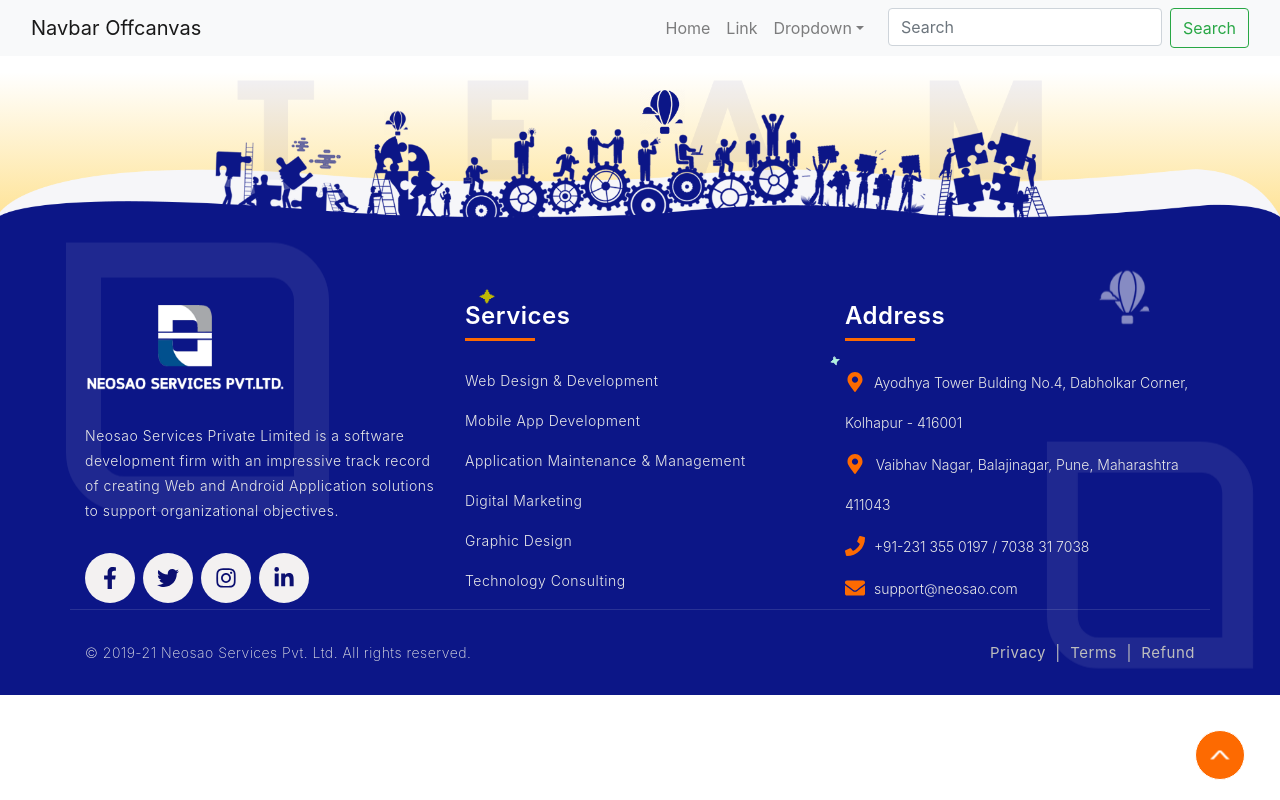
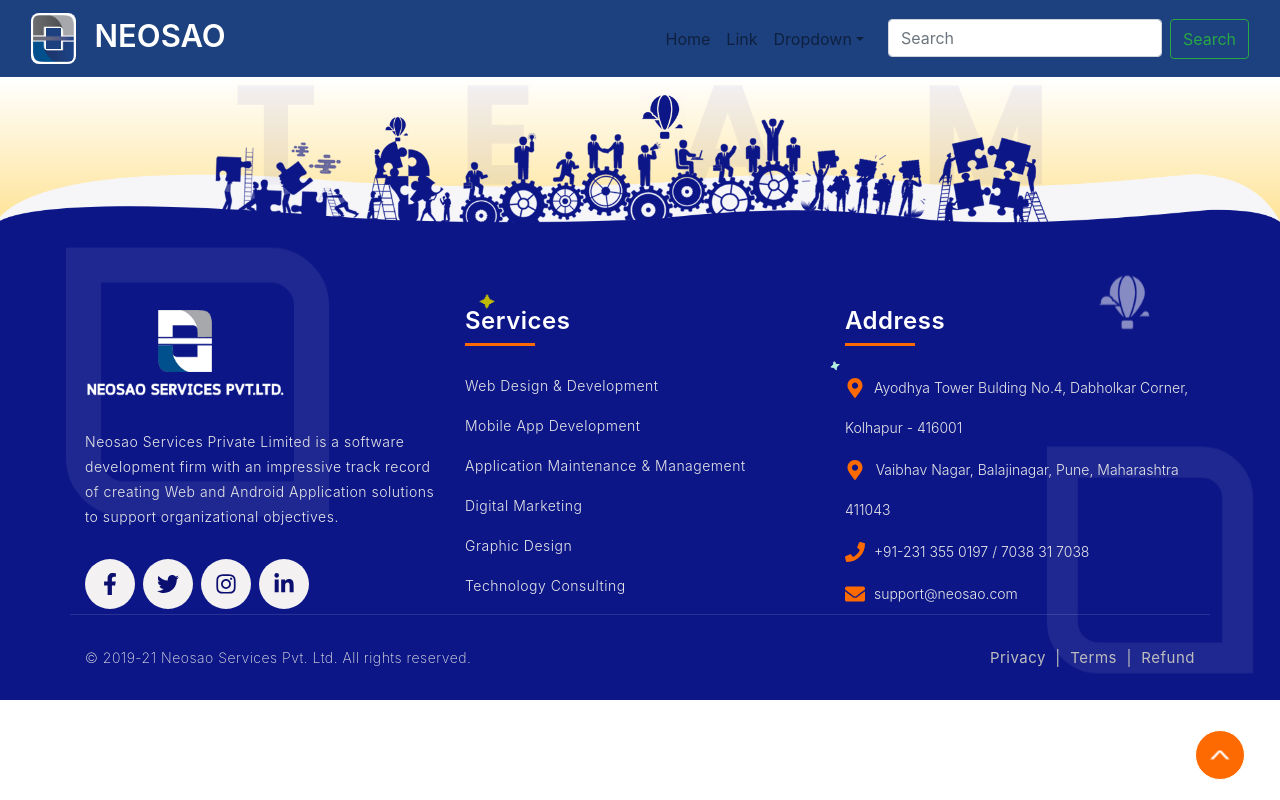
Before and after one commit to neosao123/neosao-website, a React (Create React App) app: page /neosaoweb/navbar2 in a window 1280 px wide. Built offline with nearby package versions, Linux system fonts and the light colour scheme.

Commit message:
logo part completed in new collapsed Navbar

```diff
--- /dev/null
+++ b/src/assets/style/navbar2.css
@@ -0,0 +1,32 @@
+.main {
+    z-index: 2;
+    background: #1d407f;
+    position: fixed;
+    top: 0;
+    left: 0;
+    right: 0;
+  }
+
+  .logo img {
+    width: 100%;
+    max-width: 45px;
+    padding: 0;
+    position: relative;
+    z-index: 1;
+    margin: 0 10px 0 0;
+    box-shadow: inset 0 0px 0 15px #fff;
+    border-radius: 8px;
+    padding: 2px;
+  }
+
+  .logo h2 {
+    margin: 0;
+  }
+
+  .logo h2 span {
+    font-size: 31px;
+    font-weight: 600;
+    color: #fff;
+    margin: 0;
+    text-transform: uppercase;
+  }
--- a/src/components/Navbar2.jsx
+++ b/src/components/Navbar2.jsx
@@ -5,15 +5,21 @@ import Nav from 'react-bootstrap/Nav';
 import Navbar from 'react-bootstrap/Navbar';
 import NavDropdown from 'react-bootstrap/NavDropdown';
 import Offcanvas from 'react-bootstrap/Offcanvas';
+import '../assets/style/navbar2.css'
+import logo from '../assets/images/logo-icon.png'
 
 function Navbar2() {
     return (
         <>
             {['md'].map((expand) => (
-        <Navbar key={expand} expand={expand} className="bg-body-tertiary mb-3">
+                <Navbar key={expand} expand={expand} className="main">
                     <Container fluid>
-            <Navbar.Brand href="#">Navbar Offcanvas</Navbar.Brand>
+                        <Navbar.Brand href="/neosaoweb" className='logo'>
+                            <h2><img src={logo} alt="Logo" /> <span>Neosao</span></h2>
+                        </Navbar.Brand>
+
                         <Navbar.Toggle aria-controls={`offcanvasNavbar-expand-${expand}`} />
+
                         <Navbar.Offcanvas
                             id={`offcanvasNavbar-expand-${expand}`}
                             aria-labelledby={`offcanvasNavbarLabel-expand-${expand}`}
@@ -24,11 +30,15 @@ function Navbar2() {
                                     Offcanvas
                                 </Offcanvas.Title>
                             </Offcanvas.Header>
+
                             <Offcanvas.Body>
+
                                 <Nav className="justify-content-end flex-grow-1 pe-3">
                                     <Nav.Link href="#action1">Home</Nav.Link>
                                     <Nav.Link href="#action2">Link</Nav.Link>
+
                                     <NavDropdown
+
                                         title="Dropdown"
                                         id={`offcanvasNavbarDropdown-expand-${expand}`}
                                     >
@@ -40,6 +50,7 @@ function Navbar2() {
                                         <NavDropdown.Item href="#action5">
                                             Something else here
                                         </NavDropdown.Item>
+
                                     </NavDropdown>
                                 </Nav>
                                 <Form className="d-flex">
```
Lines whose indentation alone changed are shown as unchanged.
